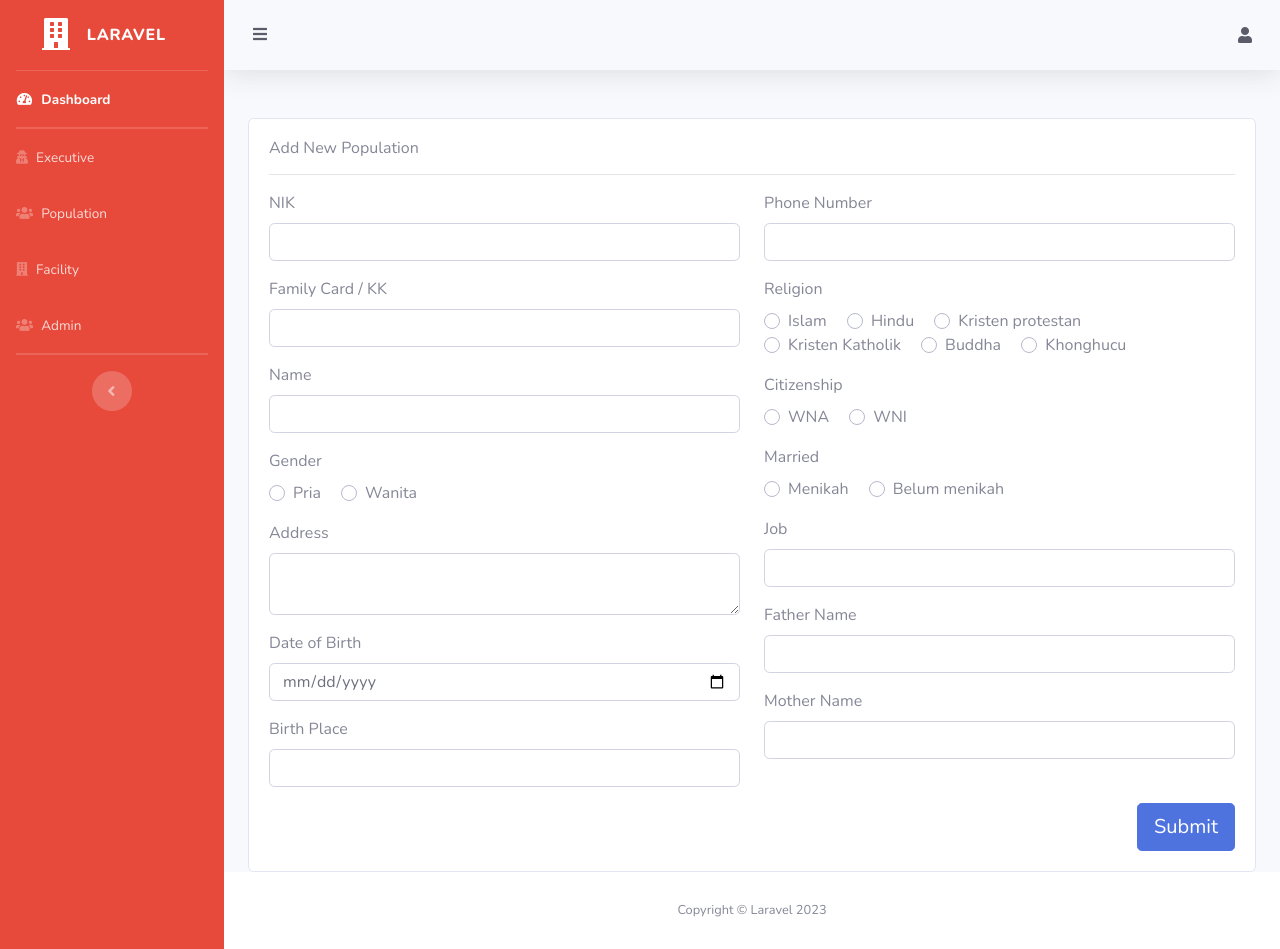
After one commit to galuhk18/SIE_Kebasen, a Laravel app: page /population/create in a window 1280 px wide. The commit adds this page. Run offline with Laravel 8, Linux system fonts and the light colour scheme.

Commit message:
population crud

```diff
--- a/app/Http/Controllers/AdminController.php
+++ b/app/Http/Controllers/AdminController.php
@@ -4,6 +4,7 @@ namespace App\Http\Controllers;
 
 use Illuminate\Http\Request;
 use Illuminate\Support\Carbon;
+use Illuminate\Support\Facades\Config;
 use Illuminate\Support\Facades\DB;
 use Illuminate\Support\Facades\Hash;
 use RealRashid\SweetAlert\Facades\Alert;
@@ -17,14 +18,146 @@ class AdminController extends Controller
 
     // Population
     public function population_index() {
-
+        $data['population'] = DB::table('population')->get();
+        return view('admin.population.index', $data);
     }
     public function population_create() {
+        $data['religion'] = Config::get('enums.religion');
+        $data['married'] = Config::get('enums.married');
+        $data['gender'] = Config::get('enums.gender');
+        $data['citizenship'] = Config::get('enums.citizenship');
 
+        return view('admin.population.create', $data);
     }
 
-    public function population_store() {
+    public function population_store(Request $req) {
+        $req->validate([
+            'nik' => 'required',
+            'family_card' => 'required',
+            'name' => 'required',
+            'gender' => 'required',
+            'address' => 'required',
+            'date_of_birth' => 'required',
+            'birth_place' => 'required',
+            'phone_number' => 'required',
+            'religion' => 'required',
+            'citizenship' => 'required',
+            'married' => 'required',
+            'job' => 'required',
+            'father_name' => 'required',
+            'mother_name' => 'required',
+        ]);
 
+        try {
+            //code...
+            DB::table('population')->insert([
+                'nik' => $req->nik,
+                'family_card' => $req->family_card,
+                'name' => $req->name,
+                'gender' => $req->gender,
+                'address' => $req->address,
+                'date_of_birth' => $req->date_of_birth,
+                'birth_place' => $req->birth_place,
+                'phone_number' => $req->phone_number,
+                'religion' => $req->religion,
+                'citizenship' => $req->citizenship,
+                'married' => $req->married,
+                'job' => $req->job,
+                'father_name' => $req->father_name,
+                'mother_name' => $req->mother_name,
+                'created_at' => Carbon::now()
+            ]);
+
+            Alert::success('Success');
+
+            return redirect(route('population.index'));
+        } catch (\Exception $e) {
+            //throw $th;
+            Alert::error($e->getMessage());
+            return back();
+        }
+    }
+
+    public function population_edit($id) {
+        $data['religion'] = Config::get('enums.religion');
+        $data['married'] = Config::get('enums.married');
+        $data['gender'] = Config::get('enums.gender');
+        $data['citizenship'] = Config::get('enums.citizenship');
+        $data['population'] = DB::table('population')->where('id', $id)->first();
+        return view('admin.population.edit', $data);
+    }
+
+    public function population_update(Request $req, $id) {
+        $req->validate([
+            'nik' => 'required',
+            'family_card' => 'required',
+            'name' => 'required',
+            'gender' => 'required',
+            'address' => 'required',
+            'date_of_birth' => 'required',
+            'birth_place' => 'required',
+            'phone_number' => 'required',
+            'religion' => 'required',
+            'citizenship' => 'required',
+            'married' => 'required',
+            'job' => 'required',
+            'father_name' => 'required',
+            'mother_name' => 'required',
+        ]);
+
+        try {
+            //code...
+            DB::table('population')
+            ->where('id', $id)
+            ->update([
+                'nik' => $req->nik,
+                'family_card' => $req->family_card,
+                'name' => $req->name,
+                'gender' => $req->gender,
+                'address' => $req->address,
+                'date_of_birth' => $req->date_of_birth,
+                'birth_place' => $req->birth_place,
+                'phone_number' => $req->phone_number,
+                'religion' => $req->religion,
+                'citizenship' => $req->citizenship,
+                'married' => $req->married,
+                'job' => $req->job,
+                'father_name' => $req->father_name,
+                'mother_name' => $req->mother_name,
+                'updated_at' => Carbon::now()
+            ]);
+
+            Alert::success('Success');
+
+            return redirect(route('population.index'));
+        } catch (\Exception $e) {
+            //throw $th;
+            Alert::error($e->getMessage());
+            return back();
+        }
+    }
+
+    public function population_destroy($id) {
+        try {
+            $check = DB::table('population')
+                        ->where('id', $id)
+                        ->first();
+            if(!$check) {
+                Alert::error('Population not found');
+                return back();
+            }
+
+            DB::table('population')
+                        ->where('id', $id)
+                        ->delete();
+
+            Alert::success('Success');
+
+            return redirect(route('population.index'));
+        } catch (\Exception $e) {
+            Alert::error($e->getMessage());
+            return back();
+        }
     }
     // Facility
     public function facility_index() {
--- a/config/enums.php
+++ b/config/enums.php
@@ -1,6 +1,8 @@
 <?php
     return [
         'religion' => ['islam','hindu','kristen protestan','kristen Katholik','buddha','khonghucu'],
-        'married' => ['menikah','belum menikah']
+        'married' => ['menikah','belum menikah'],
+        'gender' => ['pria', 'wanita'],
+        'citizenship' => ['wna','wni']
     ];
 ?>
--- /dev/null
+++ b/resources/views/admin/population/create.blade.php
@@ -0,0 +1,204 @@
+@extends('template.base_admin')
+
+@section('title')
+<title>{{ env('APP_NAME') }} | User Admin</title>
+@endsection
+@section('content')
+<div class="card">
+    <div class="card-body">
+        <h6>Add New Population</h6>
+        <hr>
+        <form action="{{ route('population.store') }}" method="post">
+            @csrf
+            <div class="row">
+                <div class="col-lg-6">
+
+                    <div class="form-group">
+                        <label for="nik">NIK</label>
+                        <input type="text" name="nik" class="form-control">
+                        @error('nik')
+                            <div class="text-danger">
+                                {{ $message }}
+                            </div>
+                        @enderror
+                    </div>
+
+                    <div class="form-group">
+                        <label for="family_card">Family Card / KK</label>
+                        <input type="text" name="family_card" class="form-control">
+                        @error('family_card')
+                            <div class="text-danger">
+                                {{ $message }}
+                            </div>
+                        @enderror
+                    </div>
+
+                    <div class="form-group">
+                        <label for="name">Name</label>
+                        <input type="text" name="name" class="form-control">
+                        @error('name')
+                            <div class="text-danger">
+                                {{ $message }}
+                            </div>
+                        @enderror
+                    </div>
+
+                    <div class="form-group">
+                        <label for="gender" class="d-block">Gender</label>
+                        @foreach($gender as $ge)
+
+                            <div class="custom-control custom-radio custom-control-inline">
+                                <input type="radio" id="customRadioInline{{ $ge }}" name="gender"
+                                    class="custom-control-input" value="{{ $ge }}">
+                                <label class="custom-control-label"
+                                    for="customRadioInline{{ $ge }}">{{ Str::ucfirst($ge) }}</label>
+                            </div>
+                        @endforeach
+                        @error('gender')
+                            <div class="text-danger">
+                                {{ $message }}
+                            </div>
+                        @enderror
+                    </div>
+
+                    <div class="form-group">
+                        <label for="address">Address</label>
+                        <textarea name="address" class="form-control"></textarea>
+                        @error('address')
+                            <div class="text-danger">
+                                {{ $message }}
+                            </div>
+                        @enderror
+                    </div>
+
+                    <div class="form-group">
+                        <label for="date_of_birth">Date of Birth</label>
+                        <input type="date" name="date_of_birth" class="form-control">
+                        @error('date_of_birth')
+                            <div class="text-danger">
+                                {{ $message }}
+                            </div>
+                        @enderror
+                    </div>
+
+                    <div class="form-group">
+                        <label for="birth_place">Birth Place</label>
+                        <input type="text" name="birth_place" class="form-control">
+                        @error('birth_place')
+                            <div class="text-danger">
+                                {{ $message }}
+                            </div>
+                        @enderror
+                    </div>
+
+
+                </div>
+
+                <div class="col-lg-6">
+                    <div class="form-group">
+                        <label for="phone_number">Phone Number</label>
+                        <input type="tel" name="phone_number" class="form-control">
+                        @error('phone_number')
+                            <div class="text-danger">
+                                {{ $message }}
+                            </div>
+                        @enderror
+                    </div>
+
+                    <div class="form-group">
+                        <label for="religion" class="d-block">Religion</label>
+                        @foreach($religion as $re)
+
+                            <div class="custom-control custom-radio custom-control-inline">
+                                <input type="radio" id="customRadioInline{{ $re }}" name="religion"
+                                    class="custom-control-input" value="{{ $re }}">
+                                <label class="custom-control-label"
+                                    for="customRadioInline{{ $re }}">{{ Str::ucfirst($re) }}</label>
+                            </div>
+                        @endforeach
+                        @error('religion')
+                            <div class="text-danger">
+                                {{ $message }}
+                            </div>
+                        @enderror
+                    </div>
+
+                    <div class="form-group">
+                        <label for="citizenship" class="d-block">Citizenship</label>
+                        @foreach($citizenship as $ci)
+
+                            <div class="custom-control custom-radio custom-control-inline">
+                                <input type="radio" id="customRadioInline{{ $ci }}" name="citizenship"
+                                    class="custom-control-input" value="{{ $ci }}">
+                                <label class="custom-control-label"
+                                    for="customRadioInline{{ $ci }}">{{ Str::upper($ci) }}</label>
+                            </div>
+                        @endforeach
+                        @error('citizenship')
+                            <div class="text-danger">
+                                {{ $message }}
+                            </div>
+                        @enderror
+                    </div>
+
+                    <div class="form-group">
+                        <label for="married" class="d-block">Married</label>
+                        @foreach($married as $ma)
+
+                            <div class="custom-control custom-radio custom-control-inline">
+                                <input type="radio" id="customRadioInline{{ $ma }}" name="married"
+                                    class="custom-control-input" value="{{ $ma }}">
+                                <label class="custom-control-label"
+                                    for="customRadioInline{{ $ma }}">{{ Str::ucfirst($ma) }}</label>
+                            </div>
+                        @endforeach
+                        @error('married')
+                            <div class="text-danger">
+                                {{ $message }}
+                            </div>
+                        @enderror
+                    </div>
+
+                    <div class="form-group">
+                        <label for="job">Job</label>
+                        <input type="text" name="job" class="form-control">
+                        @error('job')
+                            <div class="text-danger">
+                                {{ $message }}
+                            </div>
+                        @enderror
+                    </div>
+
+                    <div class="form-group">
+                        <label for="father_name">Father Name</label>
+                        <input type="text" name="father_name" class="form-control">
+                        @error('father_name')
+                            <div class="text-danger">
+                                {{ $message }}
+                            </div>
+                        @enderror
+                    </div>
+
+                    <div class="form-group">
+                        <label for="mother_name">Mother Name</label>
+                        <input type="text" name="mother_name" class="form-control">
+                        @error('mother_name')
+                            <div class="text-danger">
+                                {{ $message }}
+                            </div>
+                        @enderror
+                    </div>
+
+
+                </div>
+            </div>
+
+
+            <div class="d-flex justify-content-end">
+
+                <button type="submit" class="btn btn-primary btn-lg">Submit</button>
+            </div>
+        </form>
+    </div>
+</div>
+@endsection
--- a/resources/views/template/sidebar_admin.blade.php
+++ b/resources/views/template/sidebar_admin.blade.php
@@ -33,6 +33,11 @@
             <span>Executive</span></a>
     </li>
     <li class="nav-item">
+        <a class="nav-link" href="{{ route('population.index') }}">
+            <i class="fas fa-users"></i>
+            <span>Population</span></a>
+    </li>
+    <li class="nav-item">
         <a class="nav-link" href="{{ route('facility.index') }}">
             <i class="fas fa-building"></i>
             <span>Facility</span></a>
--- a/routes/web.php
+++ b/routes/web.php
@@ -21,7 +21,15 @@ use App\Http\Controllers\HomeController;
 
 // Route::get('/', [HomeController::class,'index'])->name('index');
 Route::get('/',[AdminController::class,'index'])->name('admin.index');
-
+// Population
+Route::prefix('population')->group(function () {
+    Route::get('/', [AdminController::class,'population_index'])->name('population.index');
+    Route::get('/create', [AdminController::class,'population_create'])->name('population.create');
+    Route::post('/create', [AdminController::class,'population_store'])->name('population.store');
+    Route::get('/edit/{id}', [AdminController::class,'population_edit'])->name('population.edit');
+    Route::put('/edit/{id}', [AdminController::class,'population_update'])->name('population.update');
+    Route::get('/destroy/{id}', [AdminController::class,'population_destroy'])->name('population.destroy');
+});
 // Facility
 Route::prefix('facility')->group(function () {
     Route::get('/', [AdminController::class,'facility_index'])->name('facility.index');
```
Also changed, not shown: resources/views/admin/population/edit.blade.php (added, +205 -0 lines), resources/views/admin/population/index.blade.php (added, +76 -0 lines).
